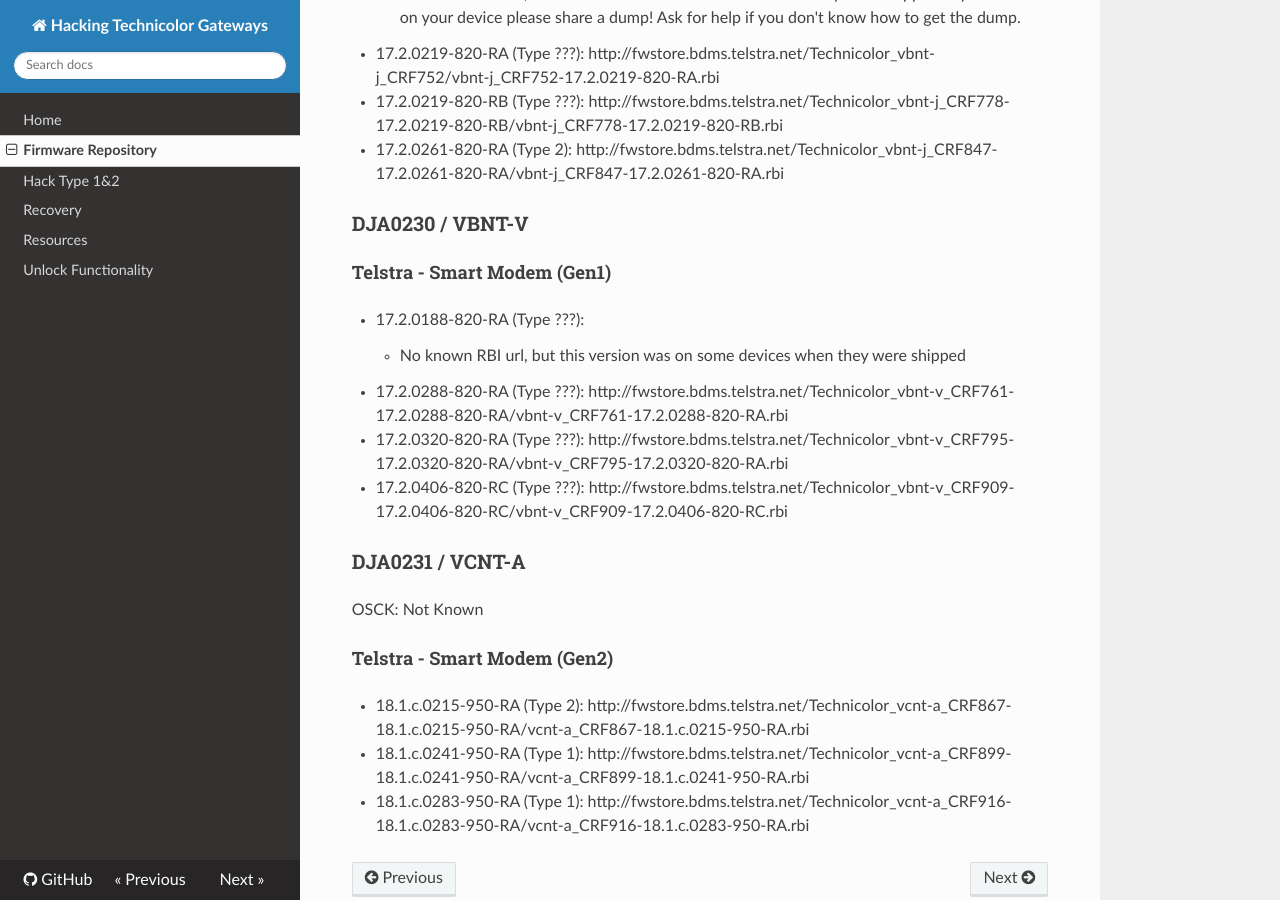
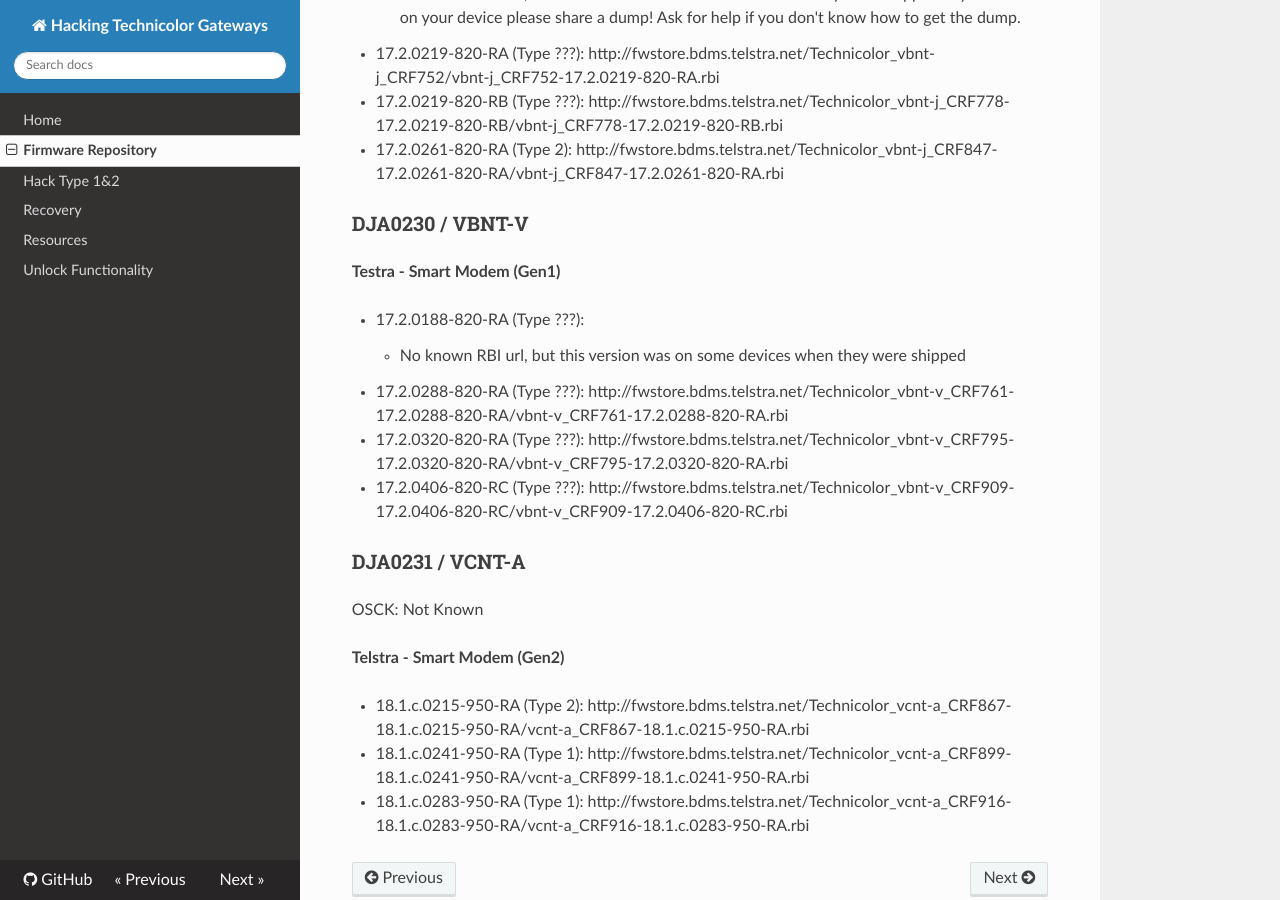
Before and after one commit to hack-technicolor/hack-technicolor, an MkDocs documentation site: the page built from docs/Firmware Repository.md, in a window 1280 px wide and 900 px high, scrolled down 3494 px. Built offline with MkDocs 1.6.1, drawn with Linux system fonts in a browser that asks for light colours; nearby versions of some CDN libraries.

Commit message:
Fix firmware formatting

```diff
--- a/docs/Firmware Repository.md
+++ b/docs/Firmware Repository.md
@@ -53,7 +53,7 @@
 
 ### TG800vac / VANT-Y
 
-#### Telstra - Gateway Max 2
+**Telstra - Gateway Max 2**
 
 16.3.7567-660-RD (Type 2):
 http://fwstore.bdms.telstra.net/Technicolor_vant-y_CRF690-16.3.7567-660-RD/vant-y_CRF690-16.3.7567-660-RD.rbi
@@ -71,7 +71,7 @@
 
 ### TG799vac / VANT-F
 
-#### Telstra - Gateway Max
+**Telstra - Gateway Max**
 
 - 15.18.6052-420-RA (Type ?):
 http://fwstore.bdms.telstra.net/Technicolor_vant-f_CRF363-15.18.6052-420-RA/vant-f_CRF363-15.18.6052-420-RA.rbi
@@ -97,7 +97,7 @@
 
 OSCK: Not required.  Firmware images in RBI files are not encrypted with model-specific keys
 
-#### Telstra - T-Gateway
+**Telstra - T-Gateway**
 
 - 16.1.7565-580-RC (Type 2):
  http://fwstore.bdms.telstra.net/Technicolor_dant-o_CRF685-16.1.7565-580-RC/dant-o_CRF685-16.1.7565-580-RC.rbi
@@ -113,7 +113,7 @@
 
 **WARNING**: This is not for the VANT-6, it is for a VANT-D model. Won't boot on common Australian TG789vac v2/v3
 
-#### MST (no-brand) from UNO.UK
+**MST (no-brand) from UNO.UK**
 
 - 16.2.7064 (Type 2):
  https://uno.help/attachments/690
@@ -122,7 +122,7 @@
 
 ### TG789vac v2 / VANT-6
 
-#### iiNet
+**iiNet**
 
 - 16.3.7196-ver2.0.5 (Type 2):
  https://app.box.com/s/hp780lnir7xbulk10317ia4n3u3jbnee
@@ -138,7 +138,7 @@
 
      - http://mirror.internode.on.net/pub/internode-support/hardware/tg789/firmware/vant-6_16.3.8046-ver3.0-CRF767-2721002.rbi
 
-#### MST (no-brand) from UNO.UK
+**MST (no-brand) from UNO.UK**
 
 - 17.2.0278 (Type 2):
  https://uno.help/attachments/732
@@ -147,7 +147,7 @@
 
 ### TG789vac v2 HP / VBNT-L
 
-#### MyRepublic
+**MyRepublic**
 
 - 16.3.7190 (Type 2):
 
@@ -157,7 +157,7 @@
 
 ### DJN2130 / VBNT-J
 
-#### Telstra - Frontier Gateway
+**Telstra - Frontier Gateway**
 
 - 16.3.7413-660-RF (Type 2):
     - No known RBI url, this version was on some devices when they were shipped. If you have it on your device please share a dump! Ask for help if you don't know how to get the dump.
@@ -175,7 +175,7 @@
 
 ### DJA0230 / VBNT-V
 
-#### Telstra - Smart Modem (Gen1)
+**Testra - Smart Modem (Gen1)**
 
 - 17.2.0188-820-RA (Type ???):
     - No known RBI url, but this version was on some devices when they were shipped
@@ -196,7 +196,7 @@
 
 OSCK: Not Known
 
-#### Telstra - Smart Modem (Gen2)
+**Telstra - Smart Modem (Gen2)**
 
 - 18.1.c.0215-950-RA (Type 2):
  http://fwstore.bdms.telstra.net/Technicolor_vcnt-a_CRF867-18.1.c.0215-950-RA/vcnt-a_CRF867-18.1.c.0215-950-RA.rbi
```
